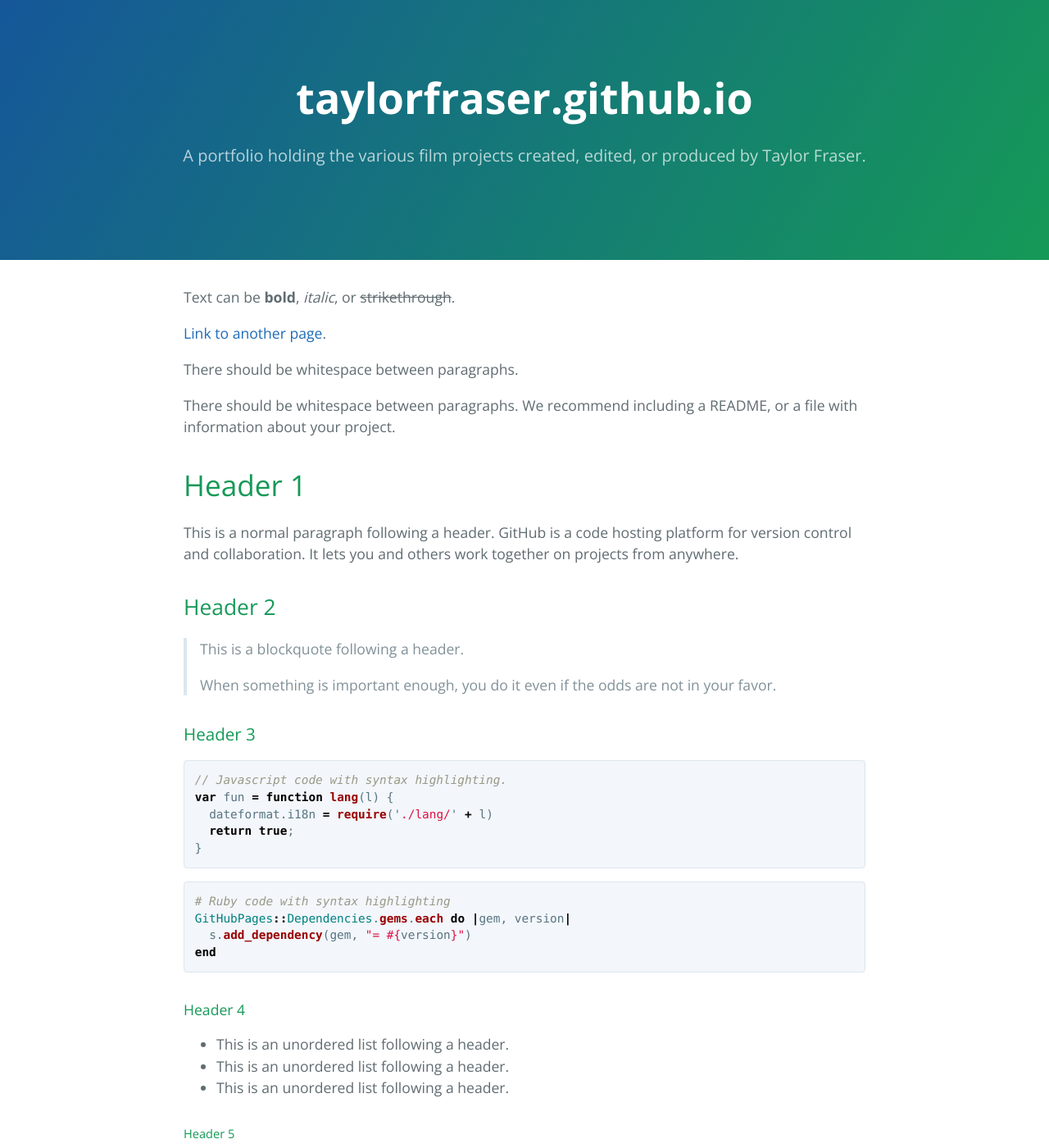
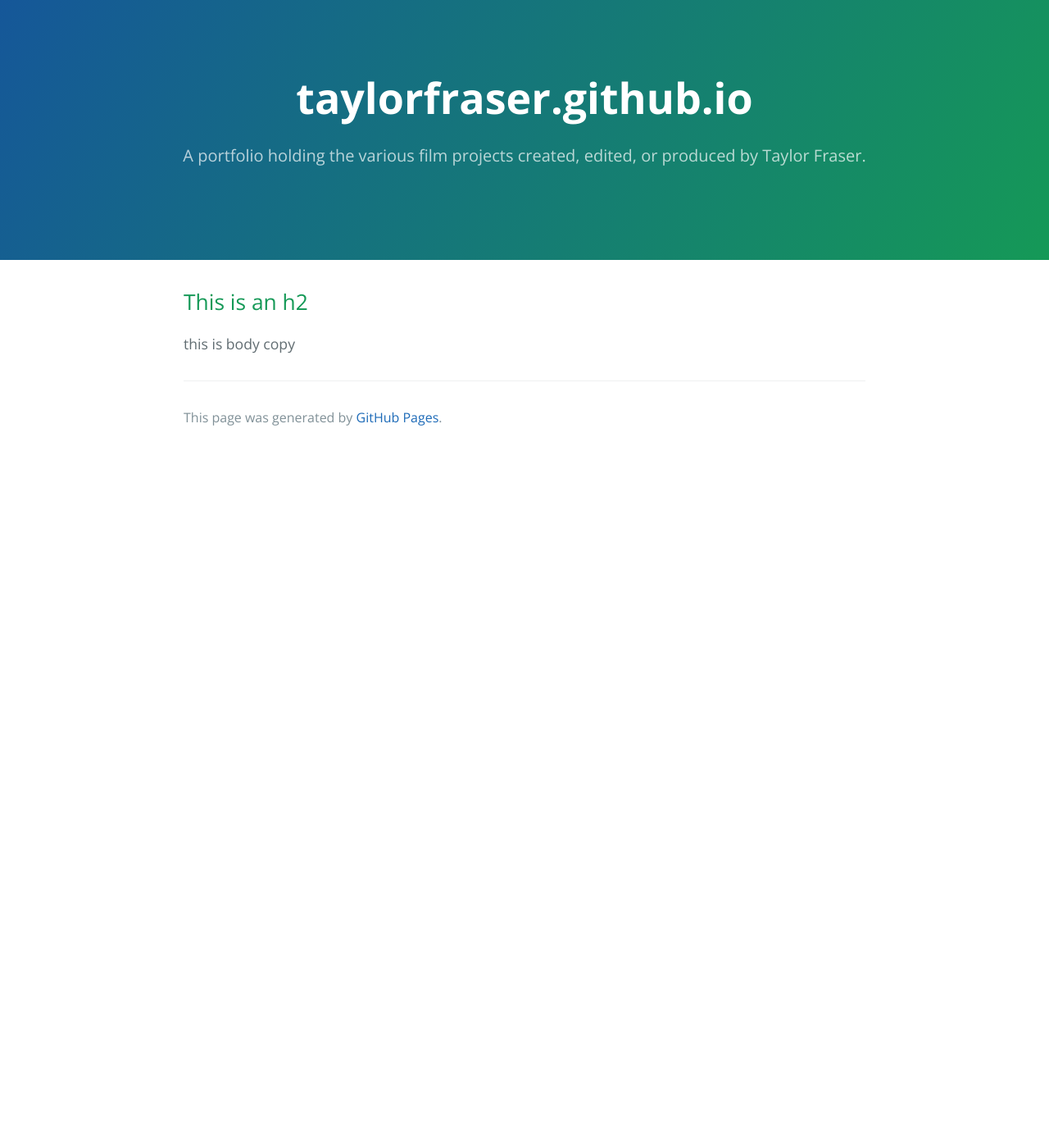
Before and after one commit to taylorfraser/taylorfraser.github.io, a Jekyll site: the page built from index.md, in a window 1280 px wide and 1400 px high. Shown: the whole window at 82% size. Built offline with Jekyll 4.4.1, drawn with Linux system fonts in a browser that asks for light colours; our own code applies the rules of GitHub Pages for plain Markdown files; some of the changed text lies outside the part shown.

Commit message:
Update from Forestry.io - index.md

````diff
--- a/index.md
+++ b/index.md
@@ -2,122 +2,7 @@
 layout: default
 ---
 
-Text can be **bold**, _italic_, or ~~strikethrough~~.
 
-[Link to another page](another-page).
+## This is an h2
 
-There should be whitespace between paragraphs.
-
-There should be whitespace between paragraphs. We recommend including a README, or a file with information about your project.
-
-# [](#header-1)Header 1
-
-This is a normal paragraph following a header. GitHub is a code hosting platform for version control and collaboration. It lets you and others work together on projects from anywhere.
-
-## [](#header-2)Header 2
-
-> This is a blockquote following a header.
->
-> When something is important enough, you do it even if the odds are not in your favor.
-
-### [](#header-3)Header 3
-
-```js
-// Javascript code with syntax highlighting.
-var fun = function lang(l) {
-  dateformat.i18n = require('./lang/' + l)
-  return true;
-}
-```
-
-```ruby
-# Ruby code with syntax highlighting
-GitHubPages::Dependencies.gems.each do |gem, version|
-  s.add_dependency(gem, "= #{version}")
-end
-```
-
-#### [](#header-4)Header 4
-
-*   This is an unordered list following a header.
-*   This is an unordered list following a header.
-*   This is an unordered list following a header.
-
-##### [](#header-5)Header 5
-
-1.  This is an ordered list following a header.
-2.  This is an ordered list following a header.
-3.  This is an ordered list following a header.
-
-###### [](#header-6)Header 6
-
-| head1        | head two          | three |
-|:-------------|:------------------|:------|
-| ok           | good swedish fish | nice  |
-| out of stock | good and plenty   | nice  |
-| ok           | good `oreos`      | hmm   |
-| ok           | good `zoute` drop | yumm  |
-
-### There's a horizontal rule below this.
-
-* * *
-
-### Here is an unordered list:
-
-*   Item foo
-*   Item bar
-*   Item baz
-*   Item zip
-
-### And an ordered list:
-
-1.  Item one
-1.  Item two
-1.  Item three
-1.  Item four
-
-### And a nested list:
-
-- level 1 item
-  - level 2 item
-  - level 2 item
-    - level 3 item
-    - level 3 item
-- level 1 item
-  - level 2 item
-  - level 2 item
-  - level 2 item
-- level 1 item
-  - level 2 item
-  - level 2 item
-- level 1 item
-
-### Small image
-
-![](https://assets-cdn.github.com/images/icons/emoji/octocat.png)
-
-### Large image
-
-![](https://guides.github.com/activities/hello-world/branching.png)
-
-
-### Definition lists can be used with HTML syntax.
-
-<dl>
-<dt>Name</dt>
-<dd>Godzilla</dd>
-<dt>Born</dt>
-<dd>1952</dd>
-<dt>Birthplace</dt>
-<dd>Japan</dd>
-<dt>Color</dt>
-<dd>Green</dd>
-</dl>
-
-```
-Long, single-line code blocks should not wrap. They should horizontally scroll if they are too long. This line should be long enough to demonstrate this.
-```
-
-```
-The final element.
-```
+this is body copy
````
